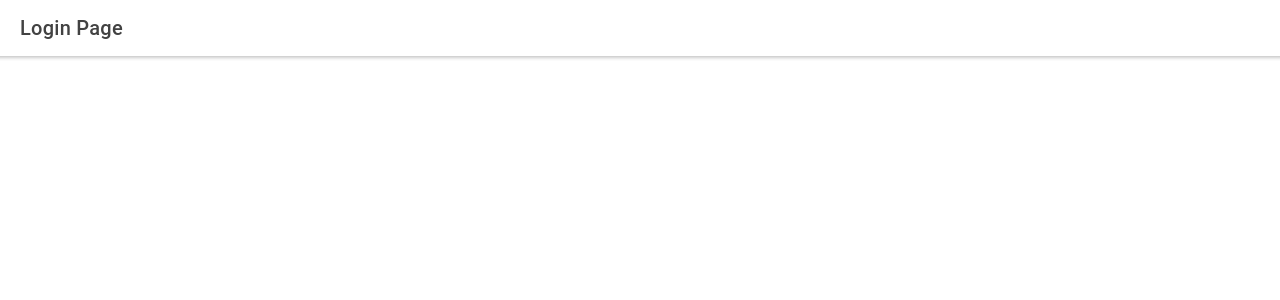
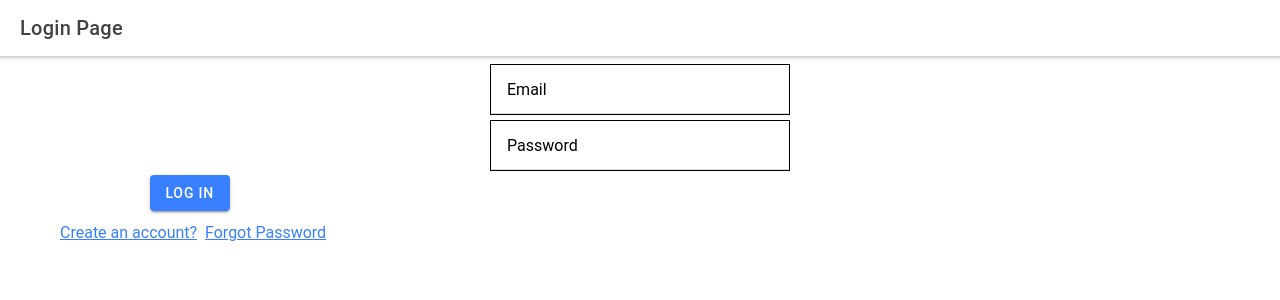
Before and after one commit to DigbijayNayak/medion-app, a React (Create React App) app: page /login in a window 1280 px wide. Shown: the top 300 px of the page. Built offline with nearby package versions, Linux system fonts and the light colour scheme.

Commit message:
Worked on Login and Signup

```diff
--- a/src/pages/Login.tsx
+++ b/src/pages/Login.tsx
@@ -1,6 +1,21 @@
-import { IonContent, IonHeader, IonPage, IonTitle, IonToolbar } from '@ionic/react';
+import {
+  IonButton,
+  IonContent,
+  IonHeader,
+  IonInput,
+  IonItem,
+  IonLabel,
+  IonList,
+  IonPage,
+  IonTitle,
+  IonToolbar,
+} from "@ionic/react";
 
-const LoginPage: React.FC = () => {
+const LoginPage: React.FC = ({ history }: any) => {
+  const goTo = (path: string) => {
+    history.push(path);
+  };
+
   return (
     <IonPage>
       <IonHeader>
@@ -14,6 +29,35 @@ const LoginPage: React.FC = () => {
             <IonTitle size="large">Login Page</IonTitle>
           </IonToolbar>
         </IonHeader>
+
+        <form onSubmit={(e) => goTo("/tabs/home")}>
+          <IonList>
+            <IonItem
+              style={{
+                border: "1px solid black",
+                marginBottom: "5px",
+                margin: "auto",
+                width: "300px",
+              }}
+            >
+              <IonLabel>Email</IonLabel>
+              <IonInput type="email"></IonInput>
+            </IonItem>
+
+            <IonItem className="pass" id="pas">
+              <IonLabel>Password</IonLabel>
+              <IonInput type="password"></IonInput>
+            </IonItem>
+            <IonButton type="submit" style={{ marginLeft: "150px" }}>
+              Log in
+            </IonButton>
+          </IonList>
+        </form>
+        <div style={{ display: "flex", marginLeft: "60px" }}>
+          <a href="/signup">Create an account?</a>
+          &nbsp;&nbsp;
+          <a href="/reset-password">Forgot Password</a>
+        </div>
         {/* <ExploreContainer name="Tab 3 page" /> */}
       </IonContent>
     </IonPage>
--- /dev/null
+++ b/src/pages/Signup.css
@@ -0,0 +1,20 @@
+.pass {
+    border: 1px solid black;
+    margin: auto;
+    text-align: center;
+    width: 300px;
+}
+
+#pas {
+    margin-top: 5px;
+}
+
+#text {
+    margin-left: 120px;
+}
+
+#view {
+    /* display: inline;
+    height: 100vh; */
+    justify-content: center;
+}
--- a/src/pages/Signup.tsx
+++ b/src/pages/Signup.tsx
@@ -1,28 +1,59 @@
-import { IonButtons, IonContent, IonHeader, IonItem, IonLabel, IonList, IonPage, IonTitle, IonToolbar } from '@ionic/react';
+import {
+  IonButton,
+  IonButtons,
+  IonContent,
+  IonHeader,
+  IonInput,
+  IonItem,
+  IonLabel,
+  IonList,
+  IonPage,
+  IonTitle,
+  IonToolbar,
+} from "@ionic/react";
+import "./Signup.css";
 
 const SignupPage: React.FC = () => {
   return (
     <IonPage>
-      <IonHeader>
+      <IonHeader style={{ marginBottom: "5px" }}>
         <IonToolbar color="primary">
-        <IonButtons slot="start"></IonButtons>
+          <IonButtons slot="start"></IonButtons>
           <IonTitle>Signup Page</IonTitle>
         </IonToolbar>
       </IonHeader>
       <IonContent fullscreen>
-        {/* <IonHeader collapse="condense">
+        <IonHeader collapse="condense">
           <IonToolbar>
             <IonTitle size="large">Signup Page</IonTitle>
           </IonToolbar>
-        </IonHeader> */}
-        <form>
-            <IonList>
-                <IonItem>
-                    <IonLabel>Email</IonLabel>
-                </IonItem>
-            </IonList>
+        </IonHeader>
+        <form id="view">
+          <IonList>
+            <IonItem
+              style={{
+                border: "1px solid black",
+                marginBottom: "5px",
+                margin: "auto",
+                width: "300px",
+              }}
+            >
+              <IonLabel>Email</IonLabel>
+              <IonInput type="email"></IonInput>
+            </IonItem>
+
+            <IonItem className="pass" id="pas">
+              <IonLabel>Password</IonLabel>
+              <IonInput type="password"></IonInput>
+            </IonItem>
+            <IonButton type="submit" style={{ marginLeft: "150px" }}>
+              Sign up
+            </IonButton>
+          </IonList>
         </form>
-
+        <div id="text">
+          <a href="/login">Already have account?</a>
+        </div>
       </IonContent>
     </IonPage>
   );
```
Also changed, not shown: 1 other file (tests, documents, lock files or other folders).
